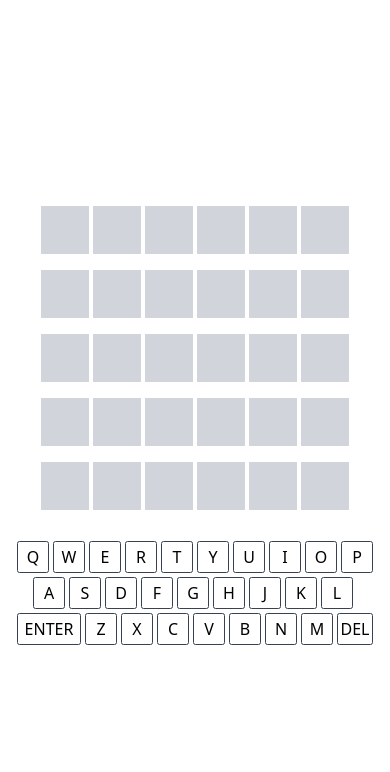
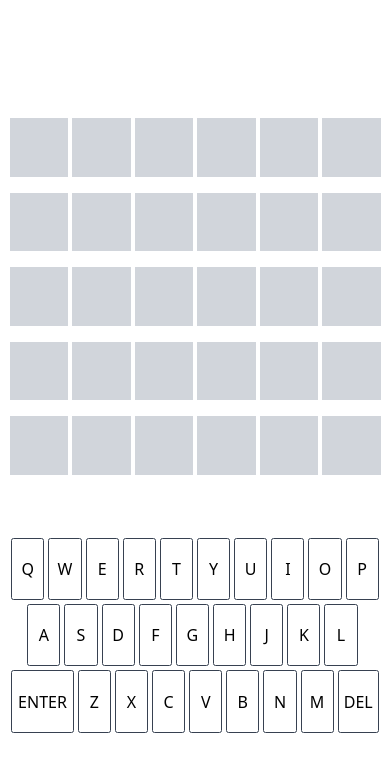
Before and after one commit to bprajeeth/StellarJS, a plain HTML site: page index.html in a window 390 px wide. Drawn offline with nearby package versions, Linux system fonts and the light colour scheme.

Commit message:
stellar mobile compatibility

```diff
--- a/index.html
+++ b/index.html
@@ -96,7 +96,7 @@
 </head>
 <body >
     <div class="flex flex-col gap-5 justify-center items-center h-screen w-full ">
-    <div id="entry" ></div>
+    <div id="entry" class="pb-[2rem] sm:pb-0"></div>
     <div  id="keys" class="content-center"></div>
 
     <!-- for popup window -->
--- a/index.js
+++ b/index.js
@@ -219,27 +219,27 @@ var keyboard=['q','w','e','r','t','y','u','i','o','p','a','s','d','f','g','h','j
 var line=`<div>`;
 for(var i=0;i<10;i++)
 {
-    line=line+`<button id="${keyboard[i]}" class="sm:rounded-[5px] rounded-[2.5px] w-[2rem] h-[2rem] sm:w-[4rem] sm:h-[4rem] sm:border-2 border-[1px] border-gray-700 sm:mx-1.5 sm:my-1 mx-[2px] my-[2px] hover:bg-gray-300" onclick="letters(id)">${keyboard[i].toUpperCase()}</button>`;
+    line=line+`<button id="${keyboard[i]}" class="sm:rounded-[5px] rounded-[2.5px] w-[8.5vw] h-[16vw] sm:w-[4rem] sm:h-[4rem] sm:border-2 border-[1px] border-gray-700 sm:mx-1.5 sm:my-1 mx-[2px] my-[2px] hover:bg-gray-300" onclick="letters(id)">${keyboard[i].toUpperCase()}</button>`;
 }
 line=line+`</div><div class="sm:ml-9 ml-4">`;
 for(var i=10;i<19;i++)
 {
-    line=line+`<button id="${keyboard[i]}" class="sm:rounded-[5px] rounded-[2.5px] w-[2rem] h-[2rem] sm:w-[4rem] sm:h-[4rem] sm:border-2 border-[1px] border-gray-700 sm:mx-1.5 sm:my-1 mx-[2px] my-[2px] hover:bg-gray-300" onclick="letters(id)">${keyboard[i].toUpperCase()}</button>`;
+    line=line+`<button id="${keyboard[i]}" class="sm:rounded-[5px] rounded-[2.5px] w-[8.5vw] h-[16vw] sm:w-[4rem] sm:h-[4rem] sm:border-2 border-[1px] border-gray-700 sm:mx-1.5 sm:my-1 mx-[2px] my-[2px] hover:bg-gray-300" onclick="letters(id)">${keyboard[i].toUpperCase()}</button>`;
 }
 line=line+`</div><div class="flex">`;
 for(var i=19;i<28;i++)
 {
     if(keyboard[i]=="enter")
     {
-    line=line+`<button id="${keyboard[i]}" class="sm:rounded-[5px] rounded-[2.5px] w-[4rem] h-[2rem] sm:w-[7rem] sm:h-[4rem] sm:border-2 border-[1px] border-gray-700 sm:mx-1.5 sm:my-1 mx-[2px] my-[2px] hover:bg-gray-300" onclick="enter()">${keyboard[i].toUpperCase()}</button>`;
+    line=line+`<button id="${keyboard[i]}" class="sm:rounded-[5px] rounded-[2.5px] w-[16vw] h-[16vw] sm:w-[7rem] sm:h-[4rem] sm:border-2 border-[1px] border-gray-700 sm:mx-1.5 sm:my-1 mx-[2px] my-[2px] hover:bg-gray-300" onclick="enter()">${keyboard[i].toUpperCase()}</button>`;
     }
     else if(keyboard[i]=="del")
     {
-        line=line+`<button id="${keyboard[i]}"class="flex-1 w-full sm:rounded-[5px] rounded-[2.5px] h-[2rem] sm:h-[4rem] sm:border-2 border-[1px] border-gray-700 sm:mx-1.5 sm:my-1 mx-[2px] my-[2px] hover:bg-gray-300" onclick="backspace()">${keyboard[i].toUpperCase()}</button>`;
+        line=line+`<button id="${keyboard[i]}"class="flex-1 w-full sm:rounded-[5px] rounded-[2.5px] h-[16vw] sm:h-[4rem] sm:border-2 border-[1px] border-gray-700 sm:mx-1.5 sm:my-1 mx-[2px] my-[2px] hover:bg-gray-300" onclick="backspace()">${keyboard[i].toUpperCase()}</button>`;
     }
     else
     {
-    line=line+`<button id="${keyboard[i]}" class="sm:rounded-[5px] rounded-[2.5px] w-[2rem] h-[2rem] sm:w-[4rem] sm:h-[4rem] sm:border-2 border-[1px] border-gray-700 sm:mx-1.5 sm:my-1 mx-[2px] my-[2px] hover:bg-gray-300" onclick="letters(id)">${keyboard[i].toUpperCase()}</button>`;
+    line=line+`<button id="${keyboard[i]}" class="sm:rounded-[5px] rounded-[2.5px] w-[8.5vw] h-[16vw] sm:w-[4rem] sm:h-[4rem] sm:border-2 border-[1px] border-gray-700 sm:mx-1.5 sm:my-1 mx-[2px] my-[2px] hover:bg-gray-300" onclick="letters(id)">${keyboard[i].toUpperCase()}</button>`;
     }
 }
 line=line+`</div>`;
@@ -255,7 +255,7 @@ for(var i=0;i<5;i++)
 {
     for(var j=0;j<6;j++)
     {
-        box=box+`<div id="${id}" class="flex items-center justify-center bg-gray-300 w-[3rem] h-[3rem] sm:w-[4rem] sm:h-[4rem] px-[10px] py-[10px] sm:m-1 m-[2px] text-xl font-medium"></div>`;
+        box=box+`<div id="${id}" class="flex items-center justify-center bg-gray-300 w-[15vw] h-[15vw] sm:w-[4rem] sm:h-[4rem] px-[10px] py-[10px] sm:m-1 m-[2px] text-xl font-medium"></div>`;
         id=id+1;
     }
     if(i<4)
```
